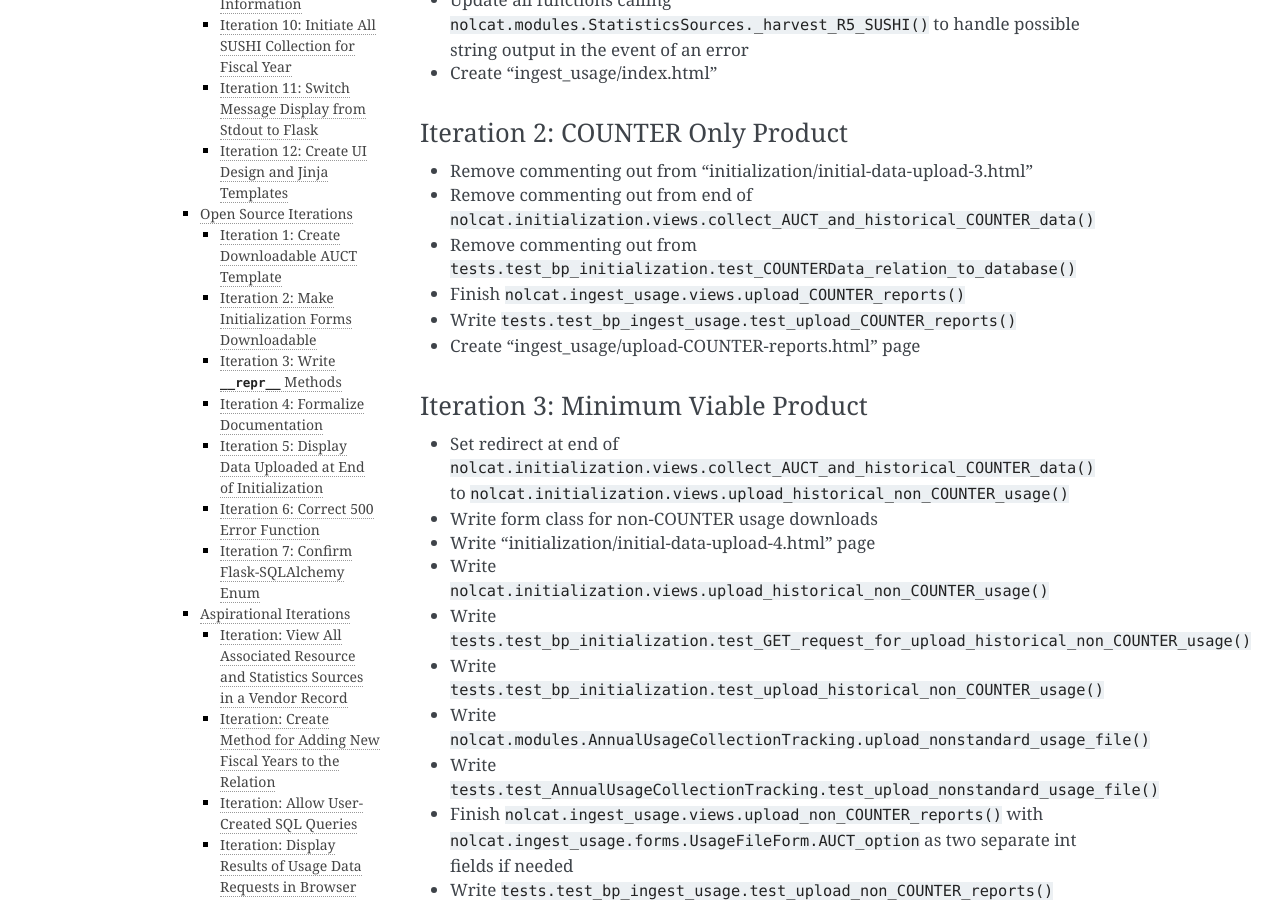
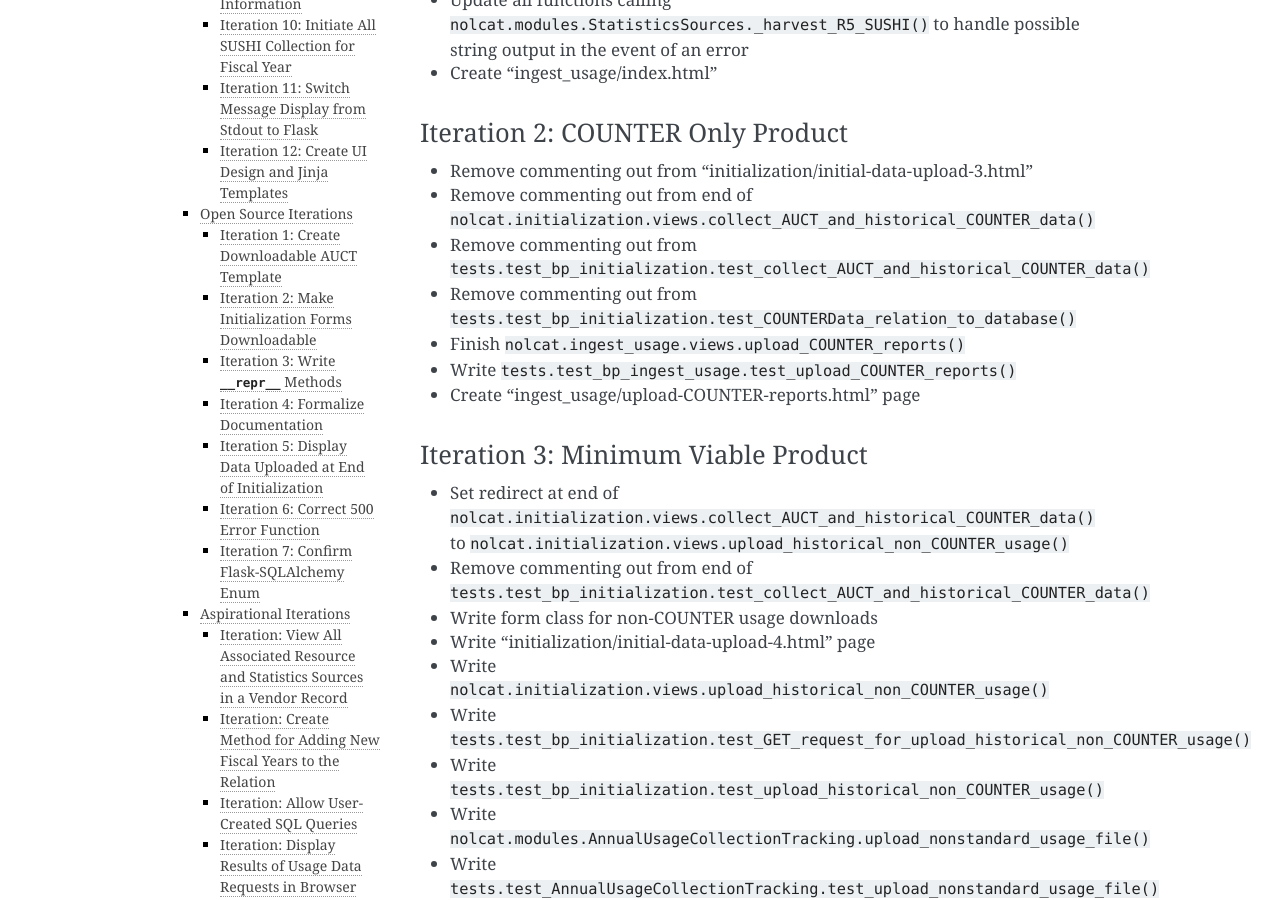
Before and after one commit to ereiskind/nolcat, a Sphinx documentation site: the page built from docs/source/roadmap.rst, in a window 1280 px wide and 900 px high, scrolled down 857 px. Built offline with Sphinx 7.4.7, drawn with Linux system fonts in a browser that asks for light colours.

Commit message:
Update roadmap and notes related to iterations

```diff
--- a/docs/source/roadmap.rst
+++ b/docs/source/roadmap.rst
@@ -25,6 +25,7 @@ Iteration 2: COUNTER Only Product
 =================================
 * Remove commenting out from "initialization/initial-data-upload-3.html"
 * Remove commenting out from end of ``nolcat.initialization.views.collect_AUCT_and_historical_COUNTER_data()``
+* Remove commenting out from ``tests.test_bp_initialization.test_collect_AUCT_and_historical_COUNTER_data()``
 * Remove commenting out from ``tests.test_bp_initialization.test_COUNTERData_relation_to_database()``
 * Finish ``nolcat.ingest_usage.views.upload_COUNTER_reports()``
 * Write ``tests.test_bp_ingest_usage.test_upload_COUNTER_reports()``
@@ -33,6 +34,7 @@ Iteration 2: COUNTER Only Product
 Iteration 3: Minimum Viable Product
 ===================================
 * Set redirect at end of ``nolcat.initialization.views.collect_AUCT_and_historical_COUNTER_data()`` to ``nolcat.initialization.views.upload_historical_non_COUNTER_usage()``
+* Remove commenting out from end of ``tests.test_bp_initialization.test_collect_AUCT_and_historical_COUNTER_data()``
 * Write form class for non-COUNTER usage downloads
 * Write "initialization/initial-data-upload-4.html" page
 * Write ``nolcat.initialization.views.upload_historical_non_COUNTER_usage()``
```
Also changed, not shown: 1 other file.
